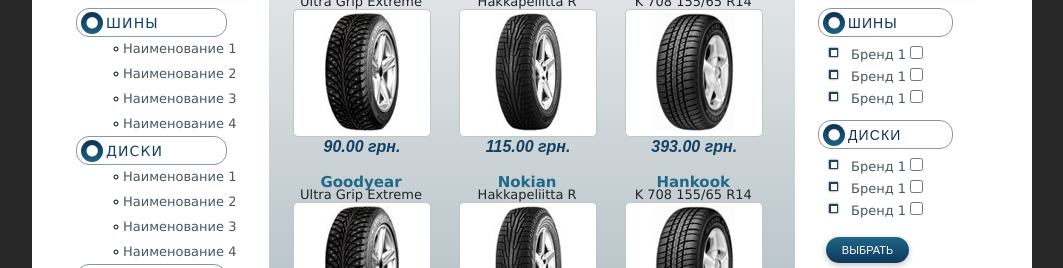
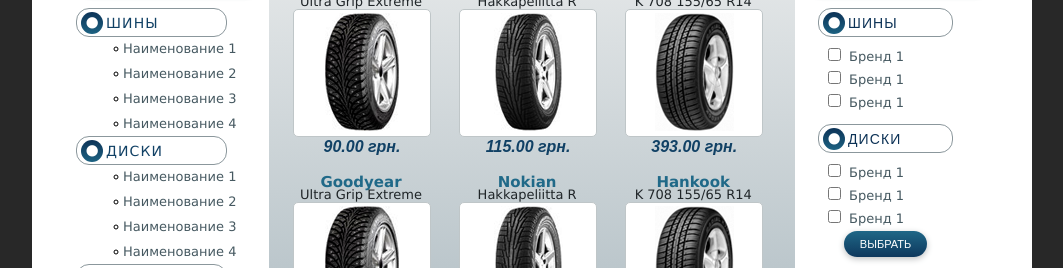
Before and after one commit to kotyk/homework6, a plain HTML site: page index.html in a window 1280 px wide. Shown: the part 521-789 px from the top of the page, without its empty margins (108-1171 px from the left). Drawn offline with Linux system fonts and the light colour scheme.

Commit message:
vnesla zminy v praviy kolontsi

```diff
--- a/css/style.css
+++ b/css/style.css
@@ -372,40 +372,20 @@ figcaption{
 	font-size: 13px;
 }
 
-.brands_choice>[type="checkbox"], .wheels_choice>[type="checkbox"]{
-	display: none;
+ .right{
+ 	width: 107px;
 }
 
-.brands_choice>form>label, .wheels_choice>form>label{
-	display: block;
-	cursor: pointer;
-	padding-top: 2px;
-	padding-left: 27px;
-	position: relative;
-	margin-bottom: 1px;
+.wheels_brand, .tires_brand {
+display: block;
+cursor: pointer;
+
 }
 
-label:before{
-	content: '  ';
-	width: 6px;
-	height: 6px;
-	border-left: 2px solid #1c4360;
-	border-top: 2px solid #1c4360;
-	border-right: 1px solid #1c4360;
-	border-bottom: 1px solid #1c4360;
-	box-shadow: 0 0 2px;
-	position: absolute;
-	top: 7px;
-	left: 5px;
-}
-
-input[type=checkbox]:checked + label:before {
-	content: "\2713";
-	text-align: center;
-	font-size: 11px;
-	color: #1c4360;;
-	font-weight: bold;
-	line-height: 6px;
+.brands_choice>label>[type="checkbox"], .wheels_choice>label>[type="checkbox"]{
+	margin-top: 7px;
+	margin-right: 8px;
+	margin-bottom: 0px;
 }
 
 [type="submit"]{
--- a/index.html
+++ b/index.html
@@ -187,13 +187,16 @@
     </div>
     <span>шины</span>
   </div>
-  <div class="brands_choice">
- <form action="#" method="post">
-    <label for="tires_brand1">Бренд 1<input type="checkbox" id="tires_brand1"></label>
-   <label for="tires_brand2">Бренд 1<input type="checkbox" id="tires_brand2"></label>
-   <label for="tires_brand3">Бренд 1<input type="checkbox" id="tires_brand3"></label>
-   </form>
- </div>
+ <form class="right" action="#" method="post">
+
+
+<div class="brands_choice">
+<label class="wheels_brand"><input type="checkbox" id="tires_brand1">Бренд 1</label>
+<label class="wheels_brand"><input type="checkbox" id="tires_brand2">Бренд 1</label>
+<label class="wheels_brand"><input type="checkbox" id="tires_brand3">Бренд 1</label>
+</div>
+
+
  <div class="wheels tires_right">
   <div class="wheels_icon">
     <img src="img/bus.png">
@@ -201,13 +204,13 @@
   <span>диски</span>
 </div>
 <div class="wheels_choice">
-<form action="#" method="post">
- <label for="wheels_brand1">Бренд 1<input type="checkbox" id="wheels_brand1"></label>
- <label for="wheels_brand2">Бренд 1<input type="checkbox" id="wheels_brand2"></label>
- <label for="wheels_brand3">Бренд 1<input type="checkbox" id="wheels_brand3"></label>
+ <label class="tires_brand"><input type="checkbox" id="wheels_brand1">Бренд 1</label>
+ <label class="tires_brand"><input type="checkbox" id="wheels_brand2">Бренд 1</label>
+ <label class="tires_brand"><input type="checkbox" id="wheels_brand3">Бренд 1</label>
+ <input type="submit" name="choose" value="Выбрать">
+
  </form>
 </div>
-<input type="submit" name="choose" value="Выбрать">
 </aside>
 <div class="partners">
   <img src="img/toyotires.png" alt="logo">
```
